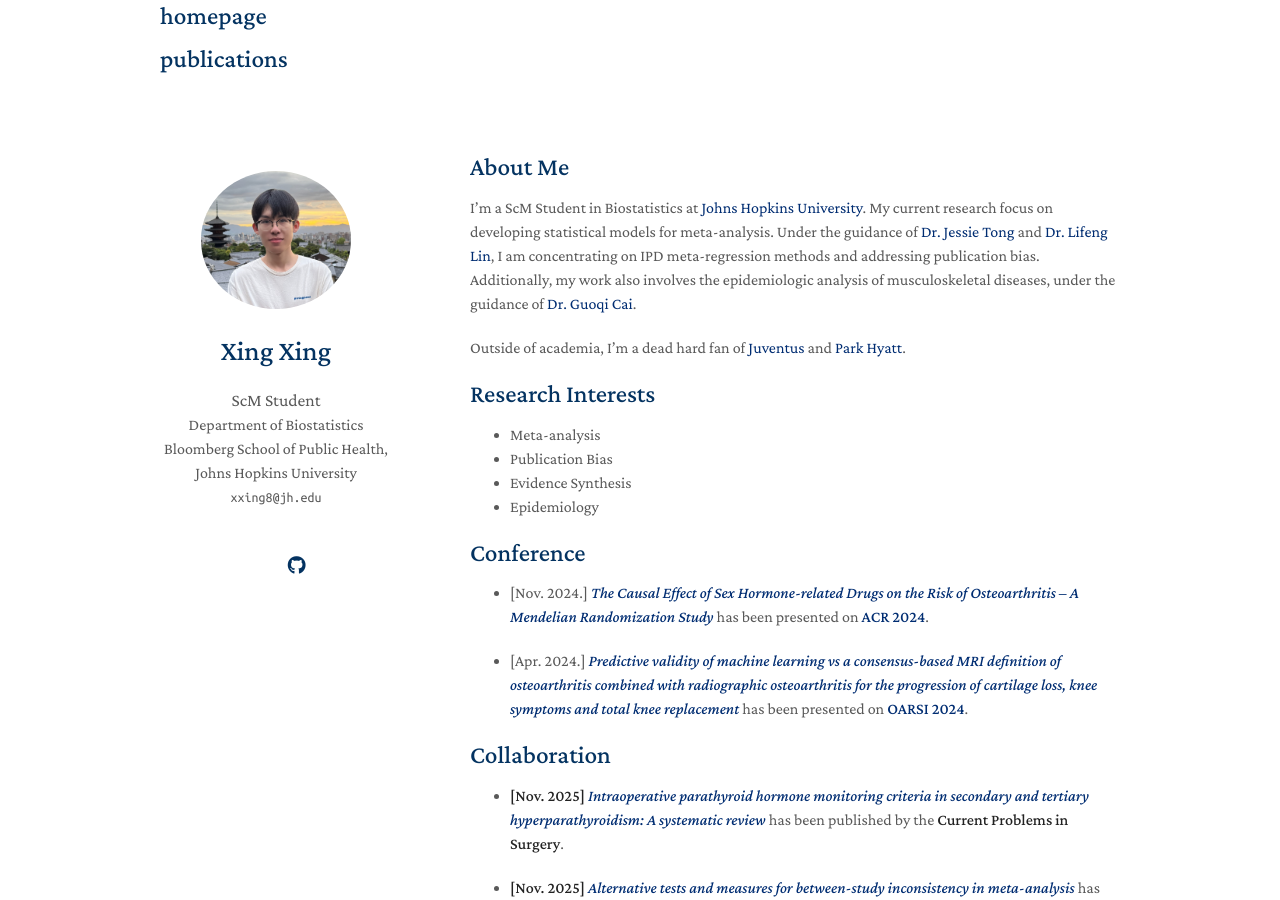
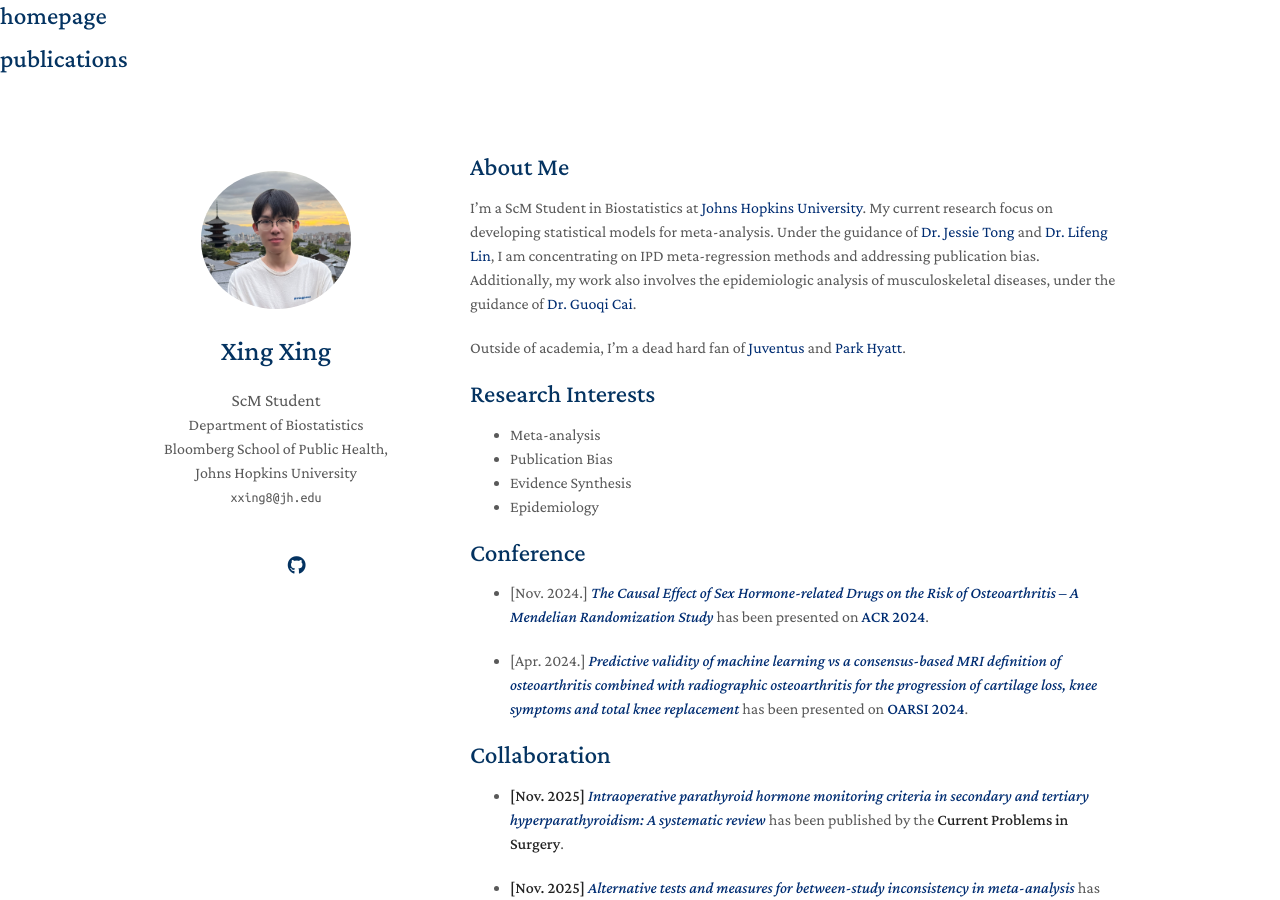
Before and after one commit to goofish-shop/kevinXing3, a Jekyll site: the page built from index.md, in a window 1280 px wide and 900 px high. Built offline with Jekyll 4.4.1, drawn with Linux system fonts in a browser that asks for light colours; nearby versions of some CDN libraries; a style sheet for code colours, icons or effects is not loaded; our own code applies the rules of GitHub Pages for plain Markdown files.

Commit message:
Update homepage.html

```diff
--- a/_layouts/homepage.html
+++ b/_layouts/homepage.html
@@ -36,8 +36,8 @@
 
   </head>
   <body>
-      <nav class="wrapper">
-        <nav>
+      <nav>
+
         <a href="{{ site.baseurl }}/">
 
                 <h2>homepage</h2>
```
